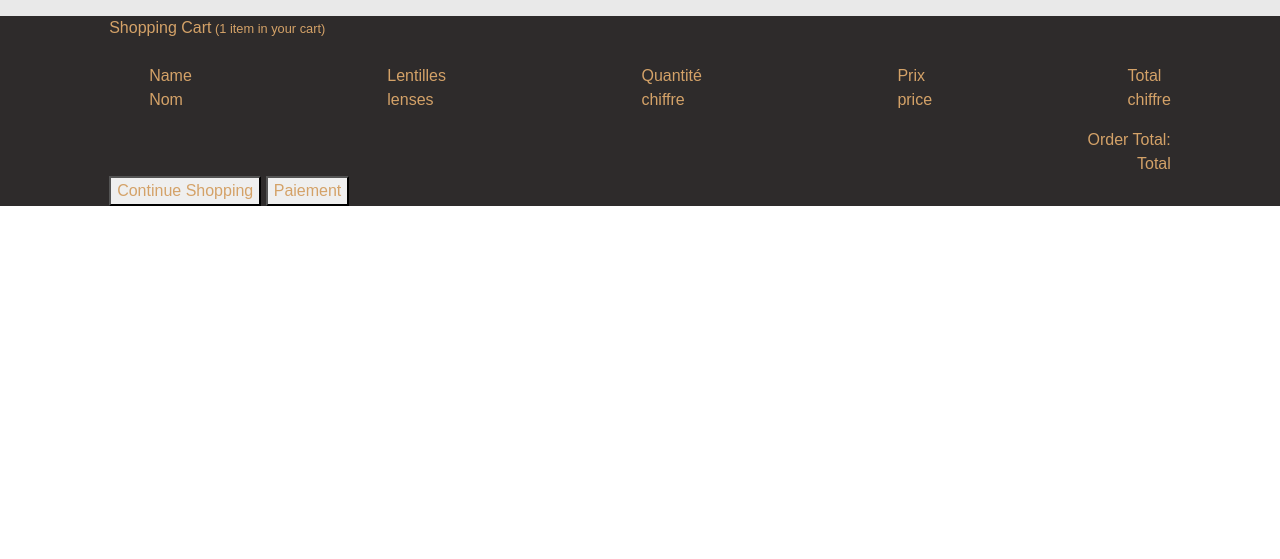
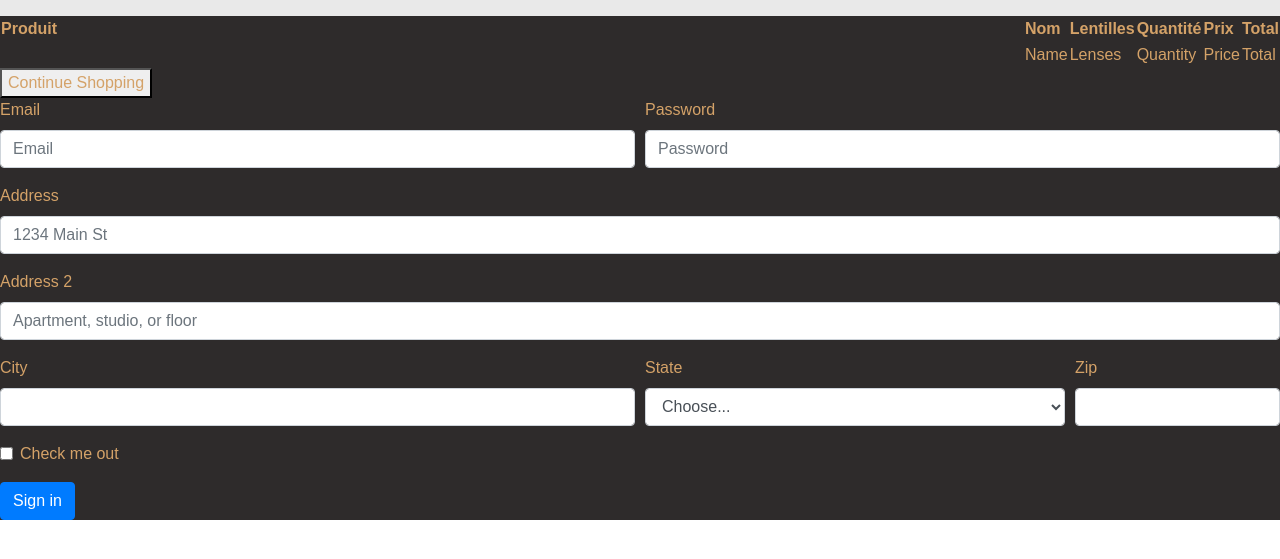
Before and after one commit to Chantalak/P5_01_lienGithub, a plain HTML site: page FRONTEND/View/panier.html in a window 1280 px wide. Shown: the part 91-650 px from the top of the page. Drawn offline with nearby package versions, Linux system fonts and the light colour scheme; no server answers; a web font is replaced by a local one.

Commit message:
add panier html

```diff
--- a/FRONTEND/Js/index.js
+++ b/FRONTEND/Js/index.js
@@ -33,7 +33,7 @@ function addCameras(value) {
     //price
     let p1 = document.createElement("p");
     p1.className ="price";
-    p1.textContent = value[i].price;
+    p1.textContent = value[i].price /100;
     div.appendChild(p1);
 
     //description
--- a/FRONTEND/Js/panier.js
+++ b/FRONTEND/Js/panier.js
@@ -1,4 +1,6 @@
-//résumé des produits dans la panier
+
+
+//résumé produits dans le panier
 
 //prix total
 
--- a/FRONTEND/View/panier.html
+++ b/FRONTEND/View/panier.html
@@ -17,7 +17,7 @@
     </head>
 
     <body>
-         <div id="bloc_page" class="container-fluid">
+        <div id="bloc_page" class="container-fluid">
             <header class="header">
                 <a href="#">
                     <img class="logo" src="/BACKEND/images/logo.png" alt="logo Orinoco"/>
@@ -30,16 +30,18 @@
                 </nav>
             </header>
 
-            <div class="cart_section">
+            <!--<div class="cart_section">
                 <div class="row">
                     <div class="col-lg-10 offset-lg-1">
                         <div class="cart_container">
                             <div class="cart_title">Shopping Cart<small> (1 item in your cart) </small></div>
+
                             <div class="cart_items">
                                 <ul class="cart_list">
                                     <li class="cart_item clearfix">
                                         <div class="cart_item_image"><img src="" alt=""></div>
                                         <div class="cart_item_info d-flex flex-md-row flex-column justify-content-between">
+
                                             <div class="cart_item_name cart_info_col">
                                                 <div class="cart_item_title">Name</div>
                                                 <div class="name">Nom</div>
@@ -79,8 +81,88 @@
                         </div>
                     </div>
                 </div>
-            </div>
+            </div>-->
 
+            <section >
+                <table>
+                    <thead>
+                        <tr class="cart_info_col">
+                            <th class="title">Produit</th>
+                            <th class="title">Nom</th>
+                            <th class="title">Lentilles</th>
+                            <th class="title">Quantité</th>
+                            <th class="title">Prix</th>
+                            <th class="title">Total</th>
+                        </tr>
+                    </thead>
+
+                    <tfoot>
+                        <tr class="cart_info_col">
+                        <td class="image"><img src="" alt=""></td>
+                        <td class="name">Name</td>
+                        <td class="lense">Lenses</td>
+                        <td class="quantity">Quantity</td>
+                        <td class="price">Price</td>
+                        <td class="total">Total</td>
+                    </tr>
+                    </tfoot>
+                </table>
+
+                <tbody>
+                    <tr>
+                        <td><button type="button" class="button cart_button_clear"><a href="../View/index.html">Continue Shopping</a></button></td>
+                    </tr>
+                </tbody>
+            </section>
+
+            <section>
+                <form>
+                    <div class="form-row">
+                        <div class="form-group col-md-6">
+                        <label for="inputEmail4">Email</label>
+                        <input type="email" class="form-control" id="inputEmail4" placeholder="Email">
+                        </div>
+                        <div class="form-group col-md-6">
+                        <label for="inputPassword4">Password</label>
+                        <input type="password" class="form-control" id="inputPassword4" placeholder="Password">
+                        </div>
+                    </div>
+                    <div class="form-group">
+                        <label for="inputAddress">Address</label>
+                        <input type="text" class="form-control" id="inputAddress" placeholder="1234 Main St">
+                    </div>
+                    <div class="form-group">
+                        <label for="inputAddress2">Address 2</label>
+                        <input type="text" class="form-control" id="inputAddress2" placeholder="Apartment, studio, or floor">
+                    </div>
+                    <div class="form-row">
+                        <div class="form-group col-md-6">
+                        <label for="inputCity">City</label>
+                        <input type="text" class="form-control" id="inputCity">
+                        </div>
+                        <div class="form-group col-md-4">
+                        <label for="inputState">State</label>
+                        <select id="inputState" class="form-control">
+                            <option selected>Choose...</option>
+                            <option>...</option>
+                        </select>
+                        </div>
+                        <div class="form-group col-md-2">
+                        <label for="inputZip">Zip</label>
+                        <input type="text" class="form-control" id="inputZip">
+                        </div>
+                    </div>
+                    <div class="form-group">
+                        <div class="form-check">
+                        <input class="form-check-input" type="checkbox" id="gridCheck">
+                        <label class="form-check-label" for="gridCheck">
+                            Check me out
+                        </label>
+                        </div>
+                    </div>
+                    <button type="submit" class="btn btn-primary">Sign in</button>
+                </form>
+            </section>
         </div>
 
         <!--script-->
```
Also changed, not shown: FRONTEND/Js/produit.js (+17 -9 lines), FRONTEND/View/produit.html (+1 -2 lines).
